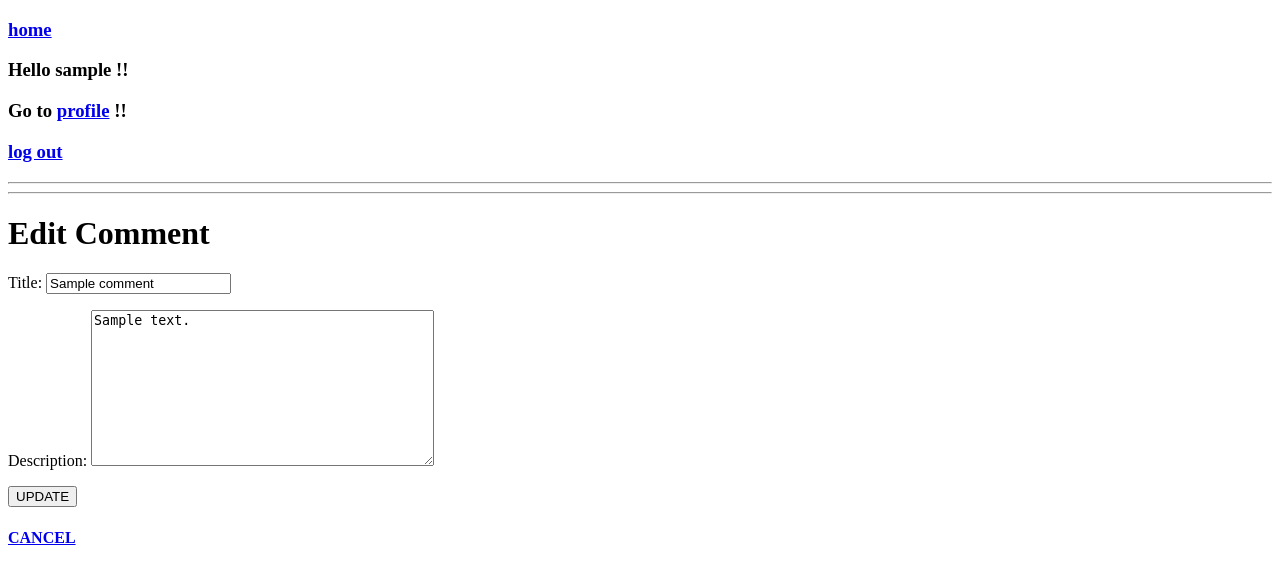
After one commit to AmirShammas/castbox-v2, a Django app: page /profile/1/channel/1/comment/1/edit/ in a window 1280 px wide. The commit adds this page. Shown: the top 584 px of the page. Run offline with Django 4.2, Linux system fonts and the light colour scheme; a user stored in the database is signed in; tables that the repository leaves empty hold one stand-in row (values such as "Sample post").

Commit message:
Update comment from profile page.

```diff
--- a/castbox_project/castbox/urls.py
+++ b/castbox_project/castbox/urls.py
@@ -1,5 +1,5 @@
 from django.urls import path
-from .views import ProfileCommentDetailView, ProfilePlaylistEpisodeDeleteView, EpisodeSelectPlaylistView, ProfilePlaylistDeleteView, ProfilePlaylistUpdateView, ProfilePlaylistDetailView, ProfilePlaylistCreateView, ChannelUnfollowView, ChannelFollowView, EpisodeUnlikeView, EpisodeLikeView, EpisodeDetailView, ProfileEpisodeDeleteView, ProfileEpisodeUpdateView, ProfileEpisodeDetailView, ProfileEpisodeCreateView, ProfileChannelCreateView, ChannelDetailView, ChannelListView, ProfileChannelDeleteView, ProfileChannelUpdateView, CommentCreateView, EpisodeListView, ProfileChannelDetailView, ProfileDetailView, SignupPageView, HomePageView
+from .views import ProfileCommentUpdateView, ProfileCommentDetailView, ProfilePlaylistEpisodeDeleteView, EpisodeSelectPlaylistView, ProfilePlaylistDeleteView, ProfilePlaylistUpdateView, ProfilePlaylistDetailView, ProfilePlaylistCreateView, ChannelUnfollowView, ChannelFollowView, EpisodeUnlikeView, EpisodeLikeView, EpisodeDetailView, ProfileEpisodeDeleteView, ProfileEpisodeUpdateView, ProfileEpisodeDetailView, ProfileEpisodeCreateView, ProfileChannelCreateView, ChannelDetailView, ChannelListView, ProfileChannelDeleteView, ProfileChannelUpdateView, CommentCreateView, EpisodeListView, ProfileChannelDetailView, ProfileDetailView, SignupPageView, HomePageView
 
 urlpatterns = [
     path("accounts/signup/", SignupPageView.as_view(), name="signup"),
@@ -20,6 +20,7 @@ urlpatterns = [
     path("profile/<int:profile_id>/channel/<int:pk>/edit/", ProfileChannelUpdateView.as_view(), name="profile_channel_edit"),
     path("profile/<int:profile_id>/channel/<int:pk>/delete/", ProfileChannelDeleteView.as_view(), name="profile_channel_delete"),
     path("profile/<int:profile_id>/channel/<int:channel_id>/comment/<int:pk>/", ProfileCommentDetailView.as_view(), name='profile_comment_detail'),
+    path("profile/<int:profile_id>/channel/<int:channel_id>/comment/<int:pk>/edit/", ProfileCommentUpdateView.as_view(), name='profile_comment_edit'),
     path("profile/<int:profile_id>/channel/<int:channel_id>/episode/new/", ProfileEpisodeCreateView.as_view(), name="profile_episode_new"),
     path("profile/<int:profile_id>/channel/<int:channel_id>/episode/<int:pk>/", ProfileEpisodeDetailView.as_view(), name="profile_episode_detail"),
     path("profile/<int:profile_id>/channel/<int:channel_id>/episode/<int:pk>/edit/", ProfileEpisodeUpdateView.as_view(), name="profile_episode_edit"),
--- a/castbox_project/castbox/views.py
+++ b/castbox_project/castbox/views.py
@@ -213,6 +213,24 @@ class ProfileCommentDetailView(LoginRequiredMixin, DetailView):
     context_object_name = 'comment'
 
 
+class ProfileCommentUpdateView(LoginRequiredMixin, UpdateView):
+    model = Comment
+    context_object_name = "comment"
+    template_name = "profiles/profile_comment_edit.html"
+    fields = ["title", "description"]
+    login_url = "login"
+
+    def get_success_url(self):
+        profile_id = self.kwargs.get('profile_id')
+        return reverse_lazy('profile', kwargs={'pk': profile_id})
+
+    def form_valid(self, form):
+        form.instance.author = self.request.user
+        form.save()
+
+        return super().form_valid(form)
+
+
 class ProfileEpisodeCreateView(LoginRequiredMixin, CreateView):
     model = Episode
     context_object_name = "episode"
--- a/castbox_project/templates/profiles/profile_comment_detail.html
+++ b/castbox_project/templates/profiles/profile_comment_detail.html
@@ -13,6 +13,6 @@
         <h2>comment_channel : {{ comment.channel }}</h2>
     </div>
     <hr/>
-    <h2><a href="">Update</a> this comment !!</h2>
+    <h2><a href="{% url 'profile_comment_edit' user.profile.id comment.channel.id comment.pk %}">Update</a> this comment !!</h2>
     <h2><a href="">Delete</a> this comment !!</h2>
 {% endblock content %}
--- /dev/null
+++ b/castbox_project/templates/profiles/profile_comment_edit.html
@@ -0,0 +1,11 @@
+{% extends "_base.html" %}
+
+{% block content %}
+        <h1>Edit Comment</h1>
+        <form action="" method="post">
+            {% csrf_token %}
+            {{ form.as_p }}
+            <input type="submit" value="UPDATE">
+        </form>
+        <h4><a href="{% url 'profile_comment_detail' user.profile.id comment.channel.id comment.pk %}">CANCEL</a></h4>
+{% endblock content %}
```
